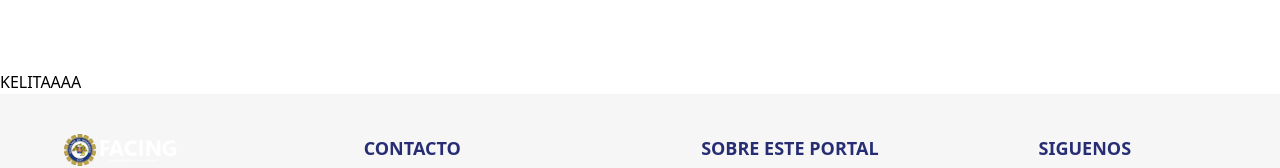
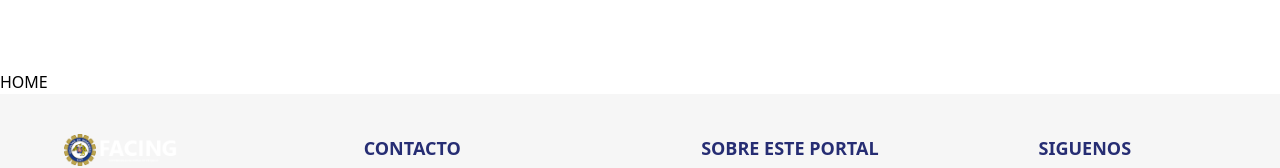
Before and after one commit to carlosgs05/webSiteEducacion, a React (Vite) app in the folder webSiteEducation/: page / in a window 1280 px wide. Shown: the part 430-598 px from the top of the page. Built offline with nearby package versions, Linux system fonts and the light colour scheme.

Commit message:
SegundoCambio

```diff
--- a/webSiteEducation/src/page/home/Home.jsx
+++ b/webSiteEducation/src/page/home/Home.jsx
@@ -5,7 +5,7 @@ const Home = () => {
         <>
             <HeaderHome />
             <section>
-                <h1>KELITAAAA</h1>
+                <h1>HOME</h1>
             </section>
             <Footer />
         </>
```
